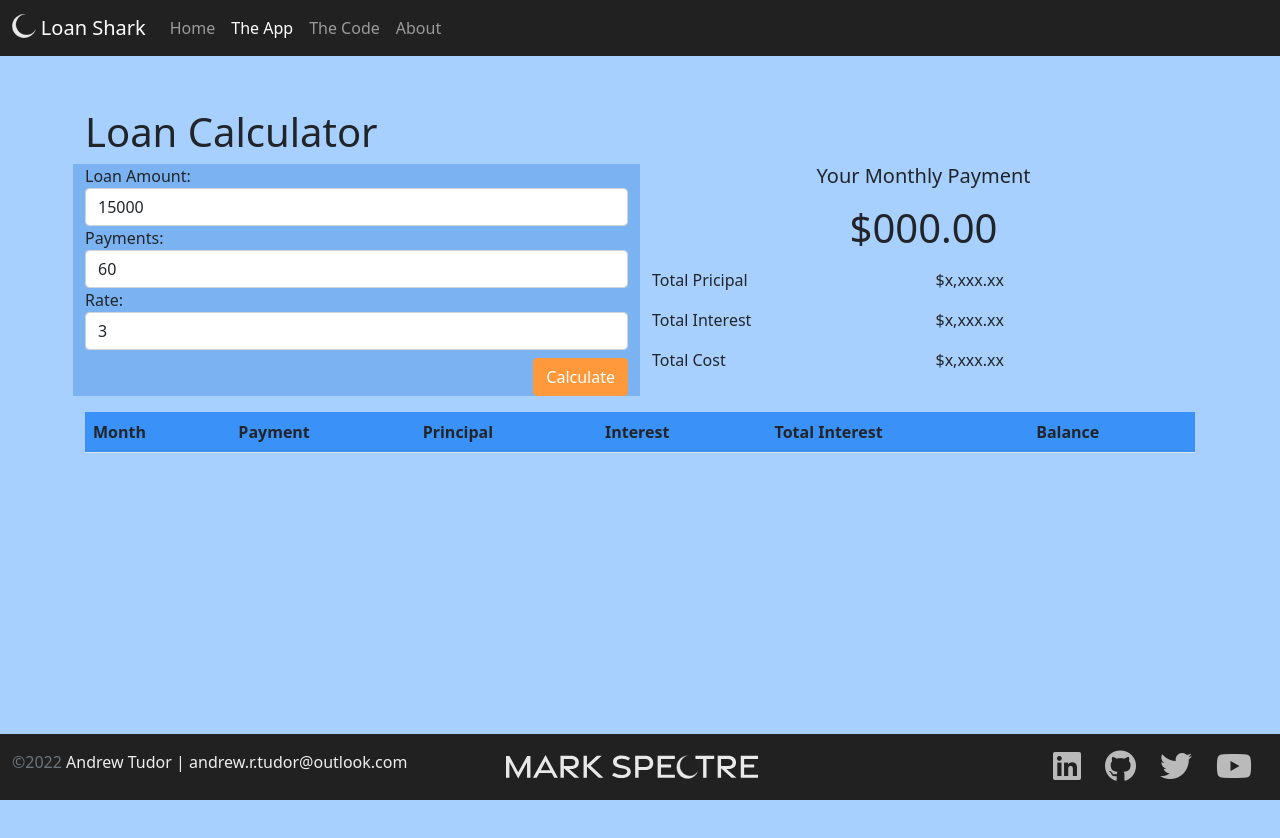
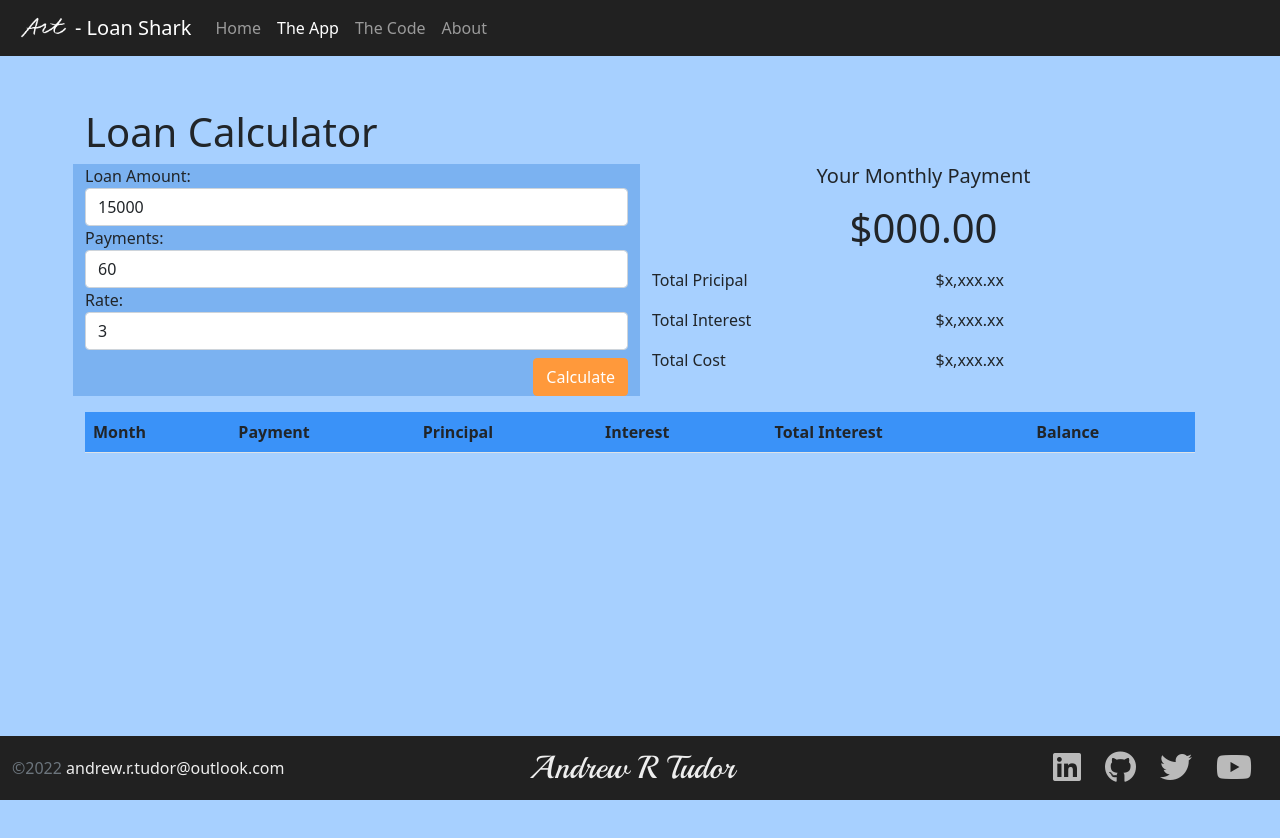
Before and after one commit to artudor3/LoanShark, a plain HTML site: page app.html in a window 1280 px wide. Drawn offline with nearby package versions, Linux system fonts and the light colour scheme; some packages are replaced by stand-ins of ours; a script that the page names is missing.

Commit message:
favicon, footer & logos

```diff
--- a/app.html
+++ b/app.html
@@ -16,7 +16,16 @@
 
     <!-- Convert this to an external style sheet -->
     <link href="css/site.css" rel="stylesheet">
-    <link rel="icon" type="image/png" href="img/favicon-32x32.png">
+    <link rel="apple-touch-icon" sizes="180x180" href="img/apple-touch-icon.png">
+    <link rel="icon" type="image/png" sizes="32x32" href="img/favicon-32x32.png">
+    <link rel="icon" type="image/png" sizes="16x16" href="img/favicon-16x16.png">
+    <link rel="manifest" href="/site.webmanifest">
+
+    <!-- Custom Fonts -->
+    <link rel="preconnect" href="https://fonts.googleapis.com">
+    <link rel="preconnect" href="https://fonts.gstatic.com" crossorigin>
+    <link href="https://fonts.googleapis.com/css2?family=Playball&display=swap" rel="stylesheet">
+
 </head>
 
 <body class="d-flex flex-column h-100">
@@ -24,8 +33,8 @@
     <nav class="navbar navbar-expand-md navbar-dark fixed-top navbarBG">
         <div class="container-fluid">
             <a class="navbar-brand" href="index.html">
-                <img src="img/MspectreMark.svg" height="24" class="d-inline-block align-text-top">
-                Loan Shark
+                <img src="img/ART-white8.png" height="24" class="d-inline-block align-text-top">
+                - Loan Shark
             </a>
             <button class="navbar-toggler" type="button" data-bs-toggle="collapse" data-bs-target="#navbarCollapse"
                 aria-controls="navbarCollapse" aria-expanded="false" aria-label="Toggle navigation">
@@ -121,17 +130,16 @@
     </main>
 
 
-    <footer class="footer mt-auto py-3 sticky-footer">
+    <footer class="footer mt-auto py-2 sticky-footer">
         <div class="container-fluid">
             <div class="row row-cols-1 row-cols-lg-3 gy-2">
-                <div class="col order-last order-md-first">
+                <div class="col order-last order-md-first d-flex align-items-center">
                     <div>
-                        <span class="text-muted">&copy;2022 </span><span>Andrew Tudor |
-                            andrew.r.tudor@outlook.com</span>
+                        <span class="text-muted">&copy;2022 </span><span>andrew.r.tudor@outlook.com</span>
                     </div>
                 </div>
-                <div class="col d-flex  justify-content-start justify-content-lg-center align-items-center">
-                    <img src="img/MarkSpectre_WhtLogo.svg" alt="mark spectre logo" height="24">
+                <div class="col d-flex footerName justify-content-start justify-content-lg-center align-items-center">
+                    Andrew R Tudor
                 </div>
                 <div class="col d-flex align-items-center justify-content-start justify-content-lg-end">
                     <div class="row">
--- a/css/site.css
+++ b/css/site.css
@@ -76,6 +76,12 @@ thead>tr {
     color: var(--at-light-color);
 }
 
+.footerName {
+    font-size: 2rem;
+    font-family: 'Playball',
+        cursive;
+}
+
 .sticky-footer {
     position: sticky;
     left: 0;
```
Also changed, not shown: code.html (+17 -9 lines), index.html (+17 -9 lines), img/APPNAMELogo.svg (deleted), img/ART-white8.png (added), img/BlackOrangeMark.svg (deleted), img/MarkSpectre_WhtLogo.svg (deleted), img/MspectreMark.svg (deleted), img/Mspectre_BlkLogo.svg (deleted), img/OrangeWhiteMark.svg (deleted), img/android-chrome-192x192.png, img/android-chrome-512x512.png, img/apple-touch-icon.png, img/favicon-16x16.png, img/favicon-32x32.png, 2 more files.
